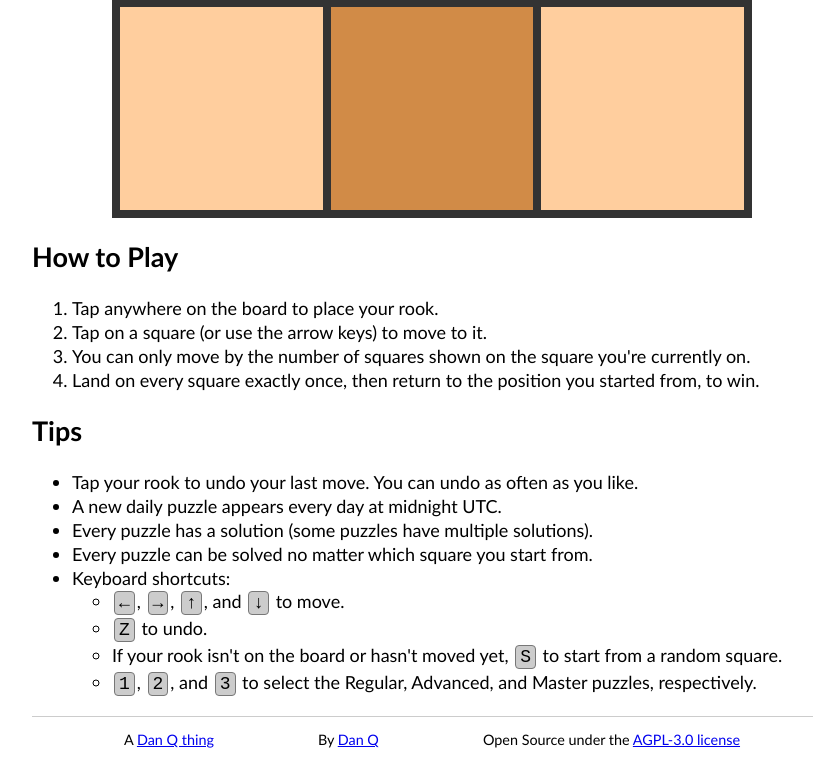
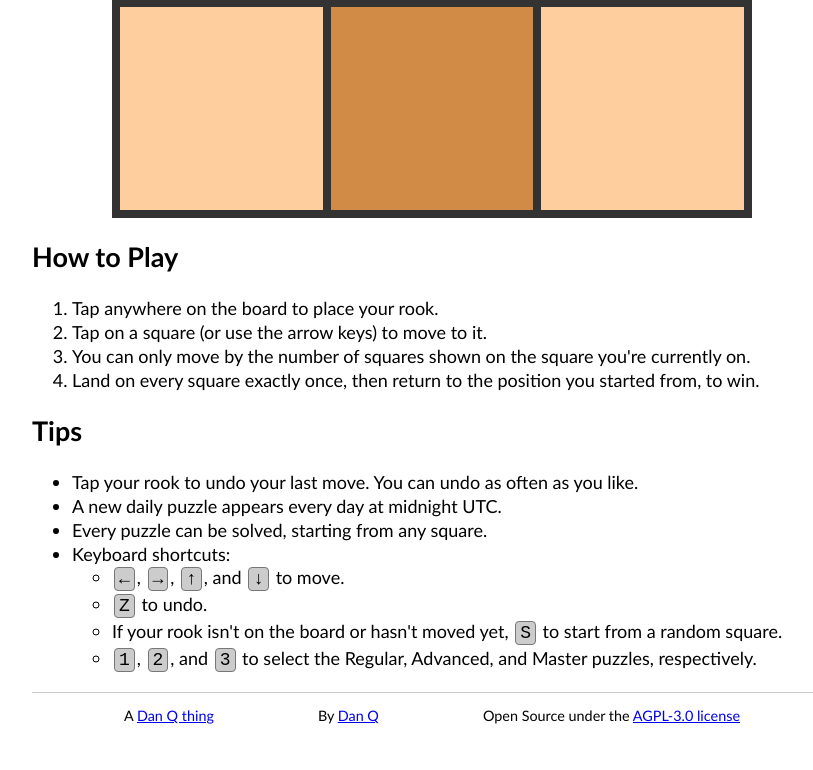
Before and after one commit to Dan-Q/castling, a plain HTML site: page index.html in a window 1280 px wide. Shown: the part 655-1425 px from the top of the page, without its empty margins (208-1021 px from the left). After the commit the page ends 1401 px from the top, so only its background shows below. Drawn offline with Linux system fonts and the light colour scheme; no server answers.

Commit message:
Simplified tips

```diff
--- a/index.html
+++ b/index.html
@@ -52,8 +52,7 @@
           <ul>
             <li>Tap your rook to undo your last move. You can undo as often as you like.</li>
             <li>A new daily puzzle appears every day at midnight UTC.</li>
-            <li>Every puzzle has a solution (some puzzles have multiple solutions).</li>
-            <li>Every puzzle can be solved no matter which square you start from.</li>
+            <li>Every puzzle can be solved, starting from any square.</li>
             <li class="screen-wide-only">
               Keyboard shortcuts:
               <ul>
```
